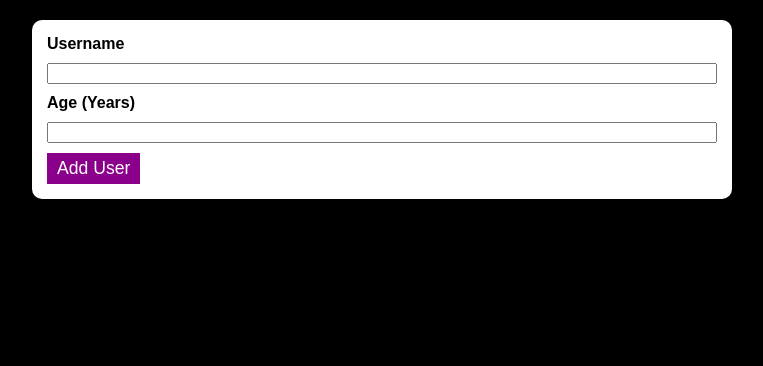
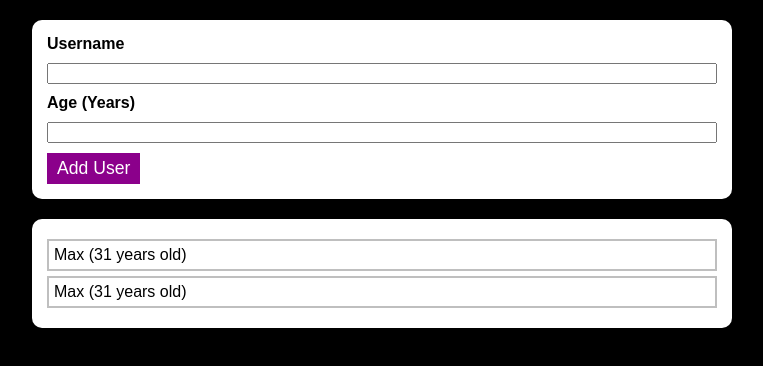
Before and after one commit to RaulHinojosa24/first-practice-project, a React (Create React App) app: page / in a window 1280 px wide. Shown: the top 366 px of the page, without its empty margins (258-1021 px from the left). Built offline with nearby package versions, Linux system fonts and the light colour scheme.

Commit message:
User and UserList component

```diff
--- a/src/App.js
+++ b/src/App.js
@@ -1,9 +1,23 @@
+import { useState } from "react";
 import UserForm from "./components/UserForm";
+import UserList from "./components/UserList";
 
 function App() {
+  const [users, setUsers] = useState([
+    {
+      name: "Max",
+      age: 31,
+    },
+    {
+      name: "Max",
+      age: 31,
+    },
+  ]);
+
   return (
     <div>
       <UserForm></UserForm>
+      {users.length > 0 && <UserList users={users}></UserList>}
     </div>
   );
 }
--- /dev/null
+++ b/src/components/User.js
@@ -0,0 +1,7 @@
+import styles from "./User.module.css";
+
+const User = (props) => {
+  return <div className={styles.user}>{props.children}</div>;
+};
+
+export default User;
--- /dev/null
+++ b/src/components/User.module.css
@@ -0,0 +1,5 @@
+.user {
+  padding: 5px;
+  border: 2px solid rgba(128, 128, 128, 0.5);
+  margin: 5px 0;
+}
--- /dev/null
+++ b/src/components/UserList.js
@@ -0,0 +1,15 @@
+import Card from "../UI/Card";
+import User from "./User";
+import styles from "./UserList.module.css";
+
+const UserList = (props) => {
+  return (
+    <Card className={styles["user-list"]}>
+      {props.users.map((user) => {
+        return <User>{`${user.name} (${user.age} years old)`}</User>;
+      })}
+    </Card>
+  );
+};
+
+export default UserList;
--- /dev/null
+++ b/src/components/UserList.module.css
@@ -0,0 +1,7 @@
+.user-list {
+  background-color: white;
+  width: 100%;
+  max-width: 700px;
+  margin: 20px auto;
+  padding: 15px;
+}
```
